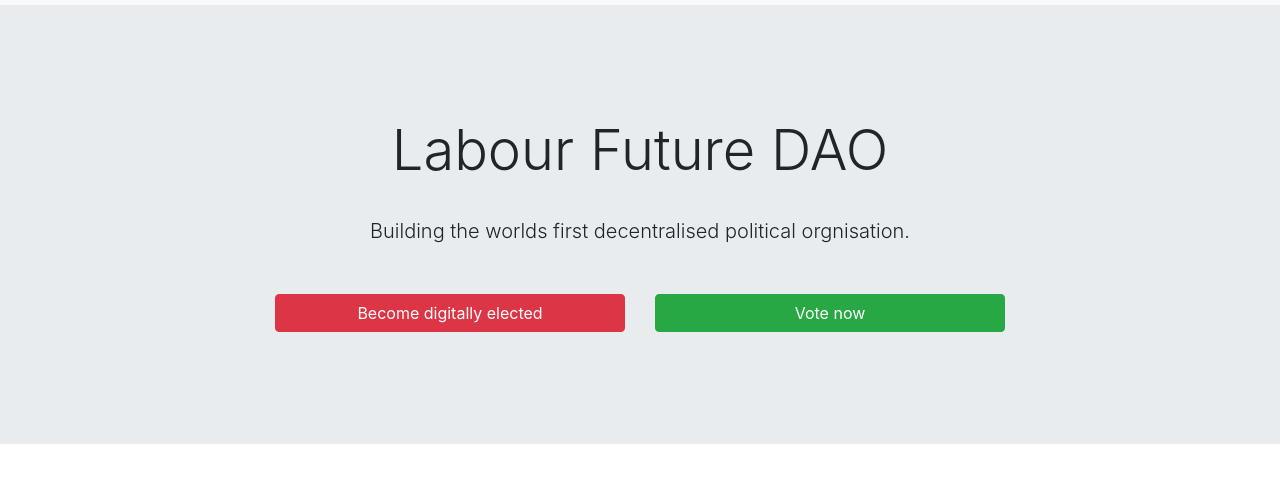
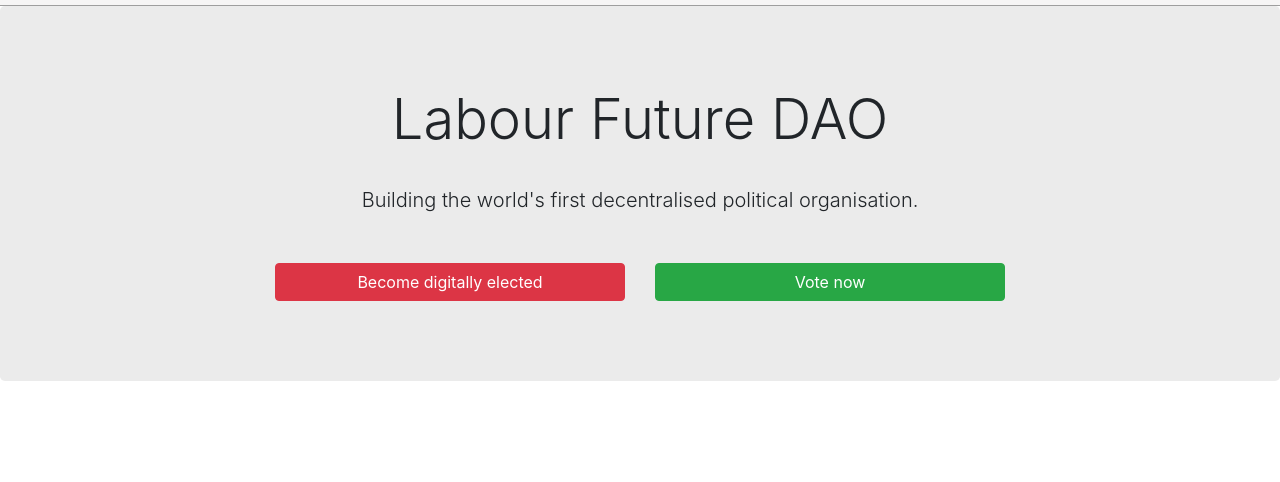
Before and after one commit to heavymossman/LabourCoin.io, a plain HTML site: page index.html in a window 1280 px wide. Shown: the part 72-554 px from the top of the page. Drawn offline with nearby package versions, Linux system fonts and the light colour scheme.

Commit message:
Homepage
Styling

```diff
--- a/index.html
+++ b/index.html
@@ -58,7 +58,7 @@
               <div class="col-md-12 col-sm-12 text-center">
                 <h1 class="display-4 titleM">Labour Future DAO</h1>
                 <br />
-                <p class="lead">Building the worlds first decentralised political orgnisation. </p>
+                <p class="lead">Building the world's first decentralised political organisation.</p>
                 <div class="row mt-5">
                   <div class="col"></div>
                   <div class="col-sm-12 col-md-4">
--- a/style.css
+++ b/style.css
@@ -8,3 +8,15 @@
 .smallImg {
 	width: 70%;
 }
+
+.jumbotron {
+    padding: 2rem 1rem;
+    margin-bottom: 2rem;
+    background-color: #bcbdbd4d;
+    border-radius: .3rem;
+}
+
+.bg-light {
+    background-color: #e2dede4d!important;
+    border-bottom: #9e9e9e solid 1px;
+}
```
